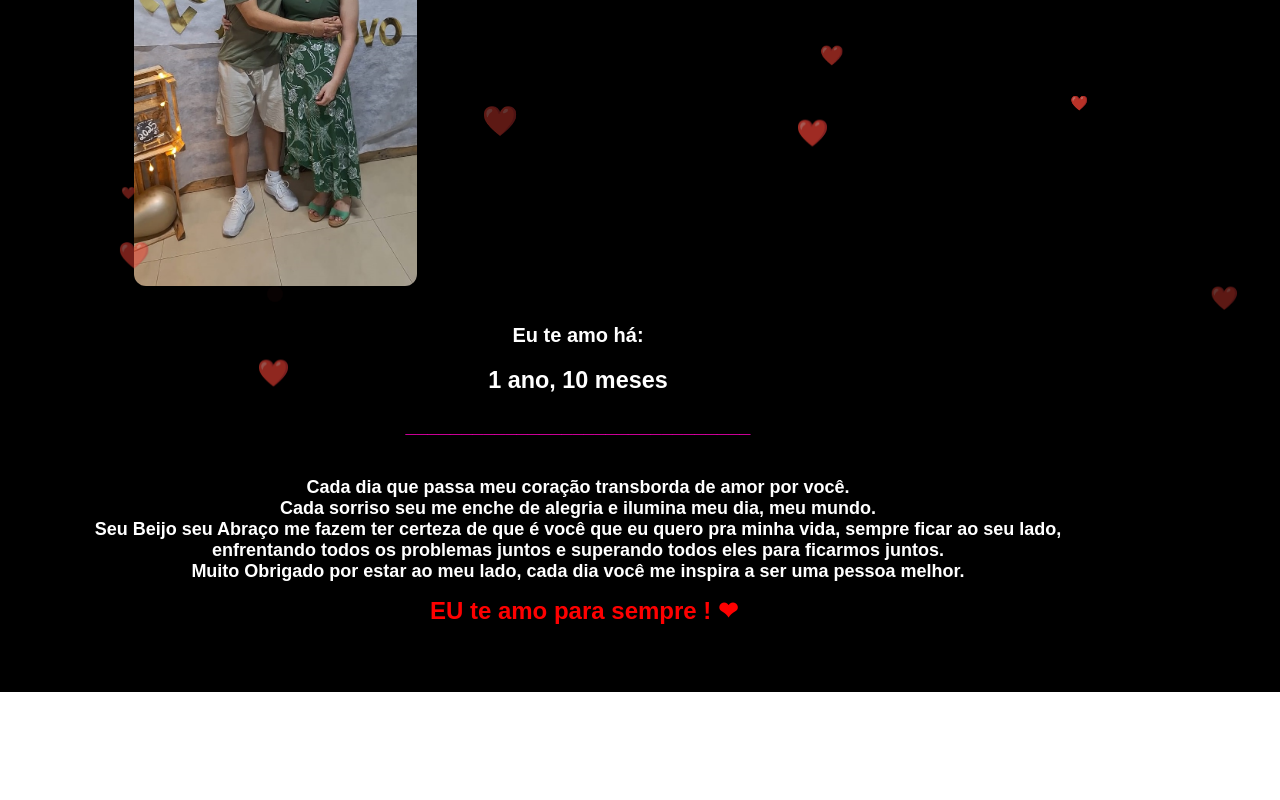
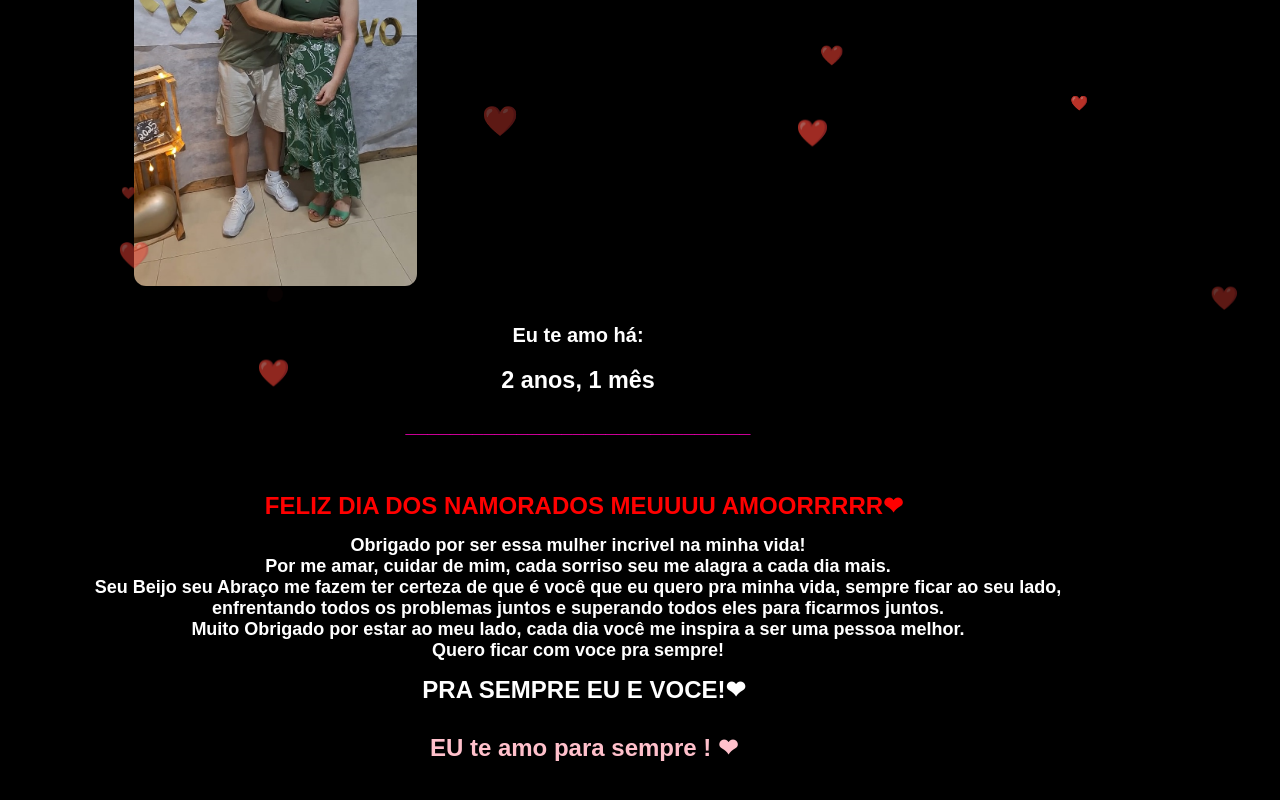
Before and after one commit to JoaoBraguin/n-s, a React (Create React App) app: page / in a window 1280 px wide. Shown: the part 400-1200 px from the top of the page. Before the commit the page ends 1092 px from the top, so only its background shows below. Built offline with nearby package versions, Linux system fonts and the light colour scheme.

Commit message:
atualizacao

```diff
--- a/src/components/Carrosel3/index.jsx
+++ b/src/components/Carrosel3/index.jsx
@@ -20,7 +20,7 @@ export default function Carrosel3({ titulo, videos }) {
 
   return (
     <div className={style.secaoCarrossel}>
-      <iframe className={style.iframe1} onPlay={true} src="https://open.spotify.com/embed/track/59qC8XPUyBWsmr9v3CQPGF?utm_source=generator" width="80%" height="152" frameBorder="0" allowFullScreen allow="autoplay; clipboard-write; encrypted-media; fullscreen; picture-in-picture" ></iframe>
+      <iframe className={style.iframe1} onPlay={true} src="https://open.spotify.com/embed/track/6NgW7wzdmgLJ81XPZMoTI6?utm_source=generator" width="80%" height="152" frameBorder="0" allowFullScreen allow="autoplay; clipboard-write; encrypted-media; fullscreen; picture-in-picture" ></iframe>
       <div className={style.carrossel}>
         <div className={style.carrosselItens}>
           <div className={style.item}>
@@ -33,15 +33,18 @@ export default function Carrosel3({ titulo, videos }) {
         </div>
         <div className={style.eu}>
             <strong>Eu te amo há:</strong>
-            <h3>1 ano, 10 meses</h3>
+            <h3>2 anos, 1 mês</h3>
             <strong className={style.linha}>
               _______________________________
             </strong>
             <div className={style.dec}>
-              <h2>Cada dia que passa meu coração transborda de amor por você.</h2>
-              <h2>Cada sorriso seu me enche de alegria e ilumina meu dia, meu mundo.</h2>
+              <h1 className={style.feliz}>FELIZ DIA DOS NAMORADOS MEUUUU AMOORRRRR❤</h1>
+              <h2>Obrigado por ser essa mulher incrivel na minha vida!</h2>
+              <h2>Por me amar, cuidar de mim, cada sorriso seu me alagra a cada dia mais.</h2>
               <h2>Seu Beijo seu Abraço me fazem ter certeza de que é você que eu quero pra minha vida, sempre ficar ao seu lado, enfrentando todos os problemas juntos e superando todos eles para ficarmos juntos.</h2>
               <h2>Muito Obrigado por estar ao meu lado, cada dia você me inspira a ser uma pessoa melhor.</h2>
+              <h2>Quero ficar com voce pra sempre!</h2>
+              <h1>PRA SEMPRE EU E VOCE!❤</h1>
               <h1 className={style.final}>EU te amo para sempre ! ❤</h1>
 
 
--- a/src/components/Carrosel3/style.module.css
+++ b/src/components/Carrosel3/style.module.css
@@ -118,5 +118,9 @@ h1 {
 }
 
 .final {
+    color: pink;
+}
+
+.feliz{
     color: red;
 }
```
